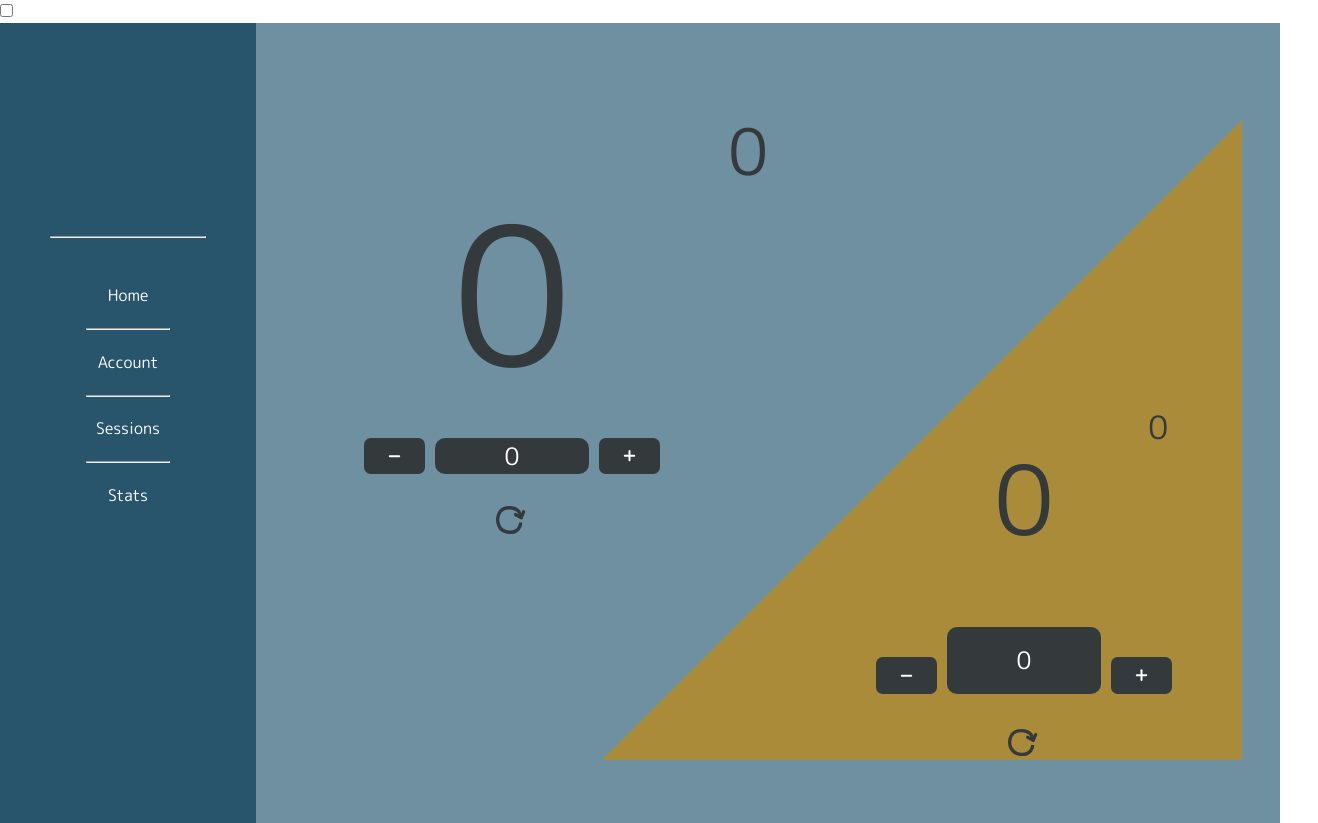
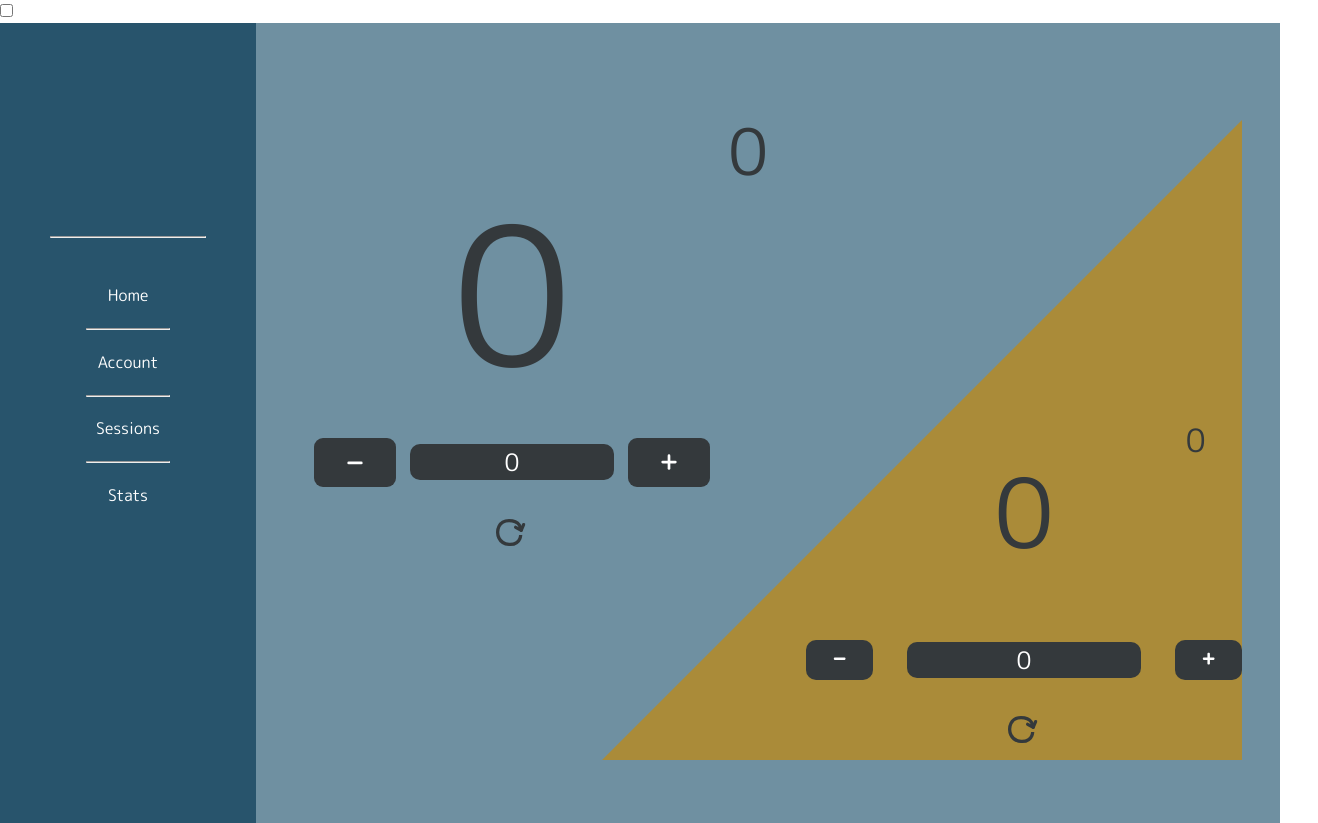
Before and after one commit to samuelweekes/Erudite, a React (Create React App) app in the folder client/: page /account in a window 1280 px wide. Shown: the whole page, 1318 px wide, since content can reach past the window. Built offline with nearby package versions, Linux system fonts and the light colour scheme; no server answers.

Commit message:
Modified routes and added react icons

```diff
--- a/client/src/Account/Account.css
+++ b/client/src/Account/Account.css
@@ -4,6 +4,23 @@
   display: -webkit-box;
   display: -ms-flexbox;
   display: flex;
+}
+
+.plusButton, .minusButton {
+  background-color: #34393C;
+  color: white;
+  border: none;
+  width: 5em;
+  height: 3em;
+  border-radius: 10px;
+}
+
+.rewardInput {
+  height: 1.5em;
+}
+
+.plusButton:hover, .minusButton:hover {
+  color: red;
 }
 
 .balanceContainer, .rewardContainer {
@@ -107,7 +124,8 @@
     display: -webkit-box;
     display: -ms-flexbox;
     display: flex;
-    width: 60%;
+    width: 80%;
+    align-items: center;
     -ms-flex-pack: distribute;
         justify-content: space-around;
   }
--- a/client/src/Account/Account.js
+++ b/client/src/Account/Account.js
@@ -3,6 +3,7 @@ import axios from 'axios';
 import plus  from '../assets/plus.svg';
 import minus from '../assets/minus.svg';
 import reset from '../assets/reset.svg';
+import { FaPlus, FaMinus } from 'react-icons/fa';
 import './Account.css';
 
 export default class Account extends React.Component {
@@ -134,9 +135,9 @@ export default class Account extends React.Component {
             </div>
             <div className="buttonContainer">
               <div className="buttonGroup">
-                <img onClick={this.removeReward} src={minus}></img>
+                <button className="minusButton" onClick={this.removeReward}><FaMinus></FaMinus></button>
                 <input className="rewardInput" min="0" type="number" value={this.state.rewardFunds} onChange={this.handleRewardChange}></input>
-                <img onClick={this.addReward} src={plus}></img>
+                <button className="plusButton" onClick={this.addReward}><FaPlus></FaPlus></button>
               </div>
             </div>
             <div className="resetButton">
--- a/package.json
+++ b/package.json
@@ -5,14 +5,15 @@
   "dependencies": {
     "dotenv": "^8.0.0",
     "express": "^4.17.1",
-    "mongoose": "^5.6.9"
+    "mongoose": "^5.6.9",
+    "react-icons": "^3.7.0"
   },
   "scripts": {
     "start": "node index.js",
     "heroku-postbuild": "cd client && npm install --only=dev && npm install && npm run build"
   },
   "engines": {
-    "node" : "12.4.0"
+    "node": "12.4.0"
   },
   "main": "index.js",
   "devDependencies": {},
```
Also changed, not shown: 2 other files (tests, documents, lock files or other folders).
